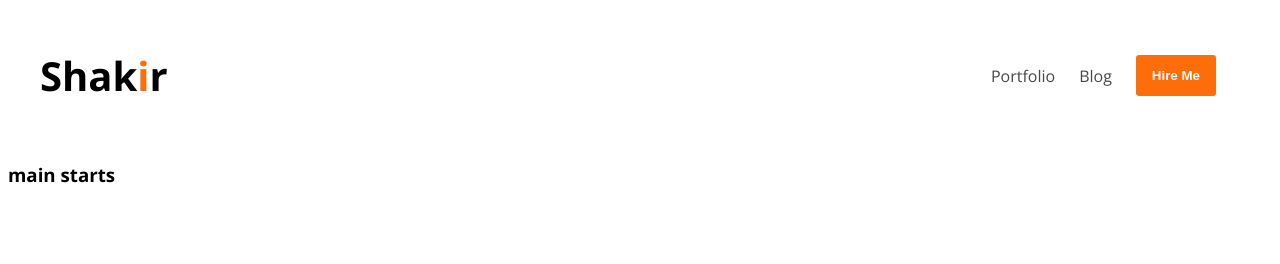
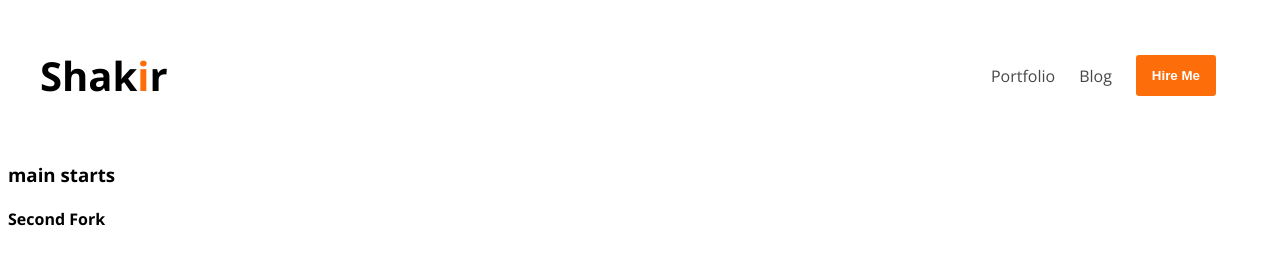
Before and after one commit to shakiritcse/my-portfolio, a plain HTML site: page index.html in a window 1280 px wide. Drawn offline with nearby package versions, Linux system fonts and the light colour scheme.

Commit message:
second fork

```diff
--- a/index.html
+++ b/index.html
@@ -21,6 +21,7 @@
     </header>
     <main>
       <h3>main starts</h3>
+      <h4>Second Fork</h4>
     </main>
     <footer></footer>
   </body>
```
